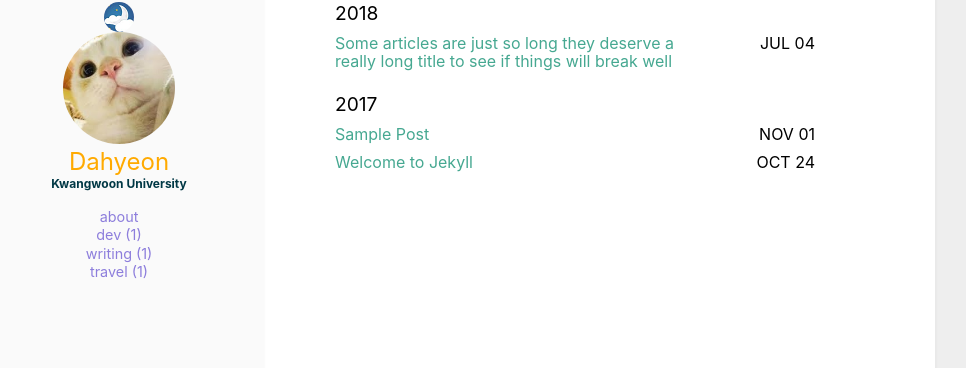
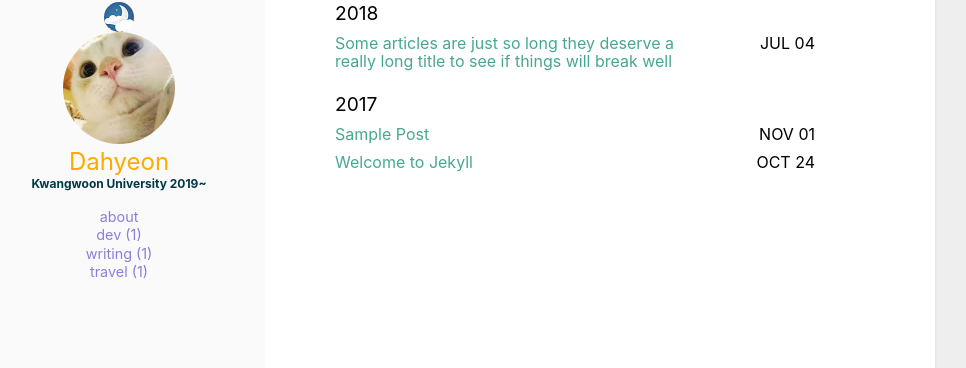
Before and after one commit to ekgus2222/ekgus2222.github.io, a Jekyll site: the page built from index.html, in a window 1280 px wide. Shown: the part 148-516 px from the top of the page, without its empty margins (185-1151 px from the left). Built offline with Jekyll 4.4.1, drawn with Linux system fonts in a browser that asks for light colours.

Commit message:
Update _config.yml

```diff
--- a/_config.yml
+++ b/_config.yml
@@ -21,7 +21,7 @@ user:
   name: Dahyeon
   pic: /assets/img/cat.jpg
   picAlt: "catbook"
-  job: Kwangwoon University
+  job: Kwangwoon University 2019~
   aboutme: true # comment this out if you don't need the 'about' page.
 
 exclude:
```
